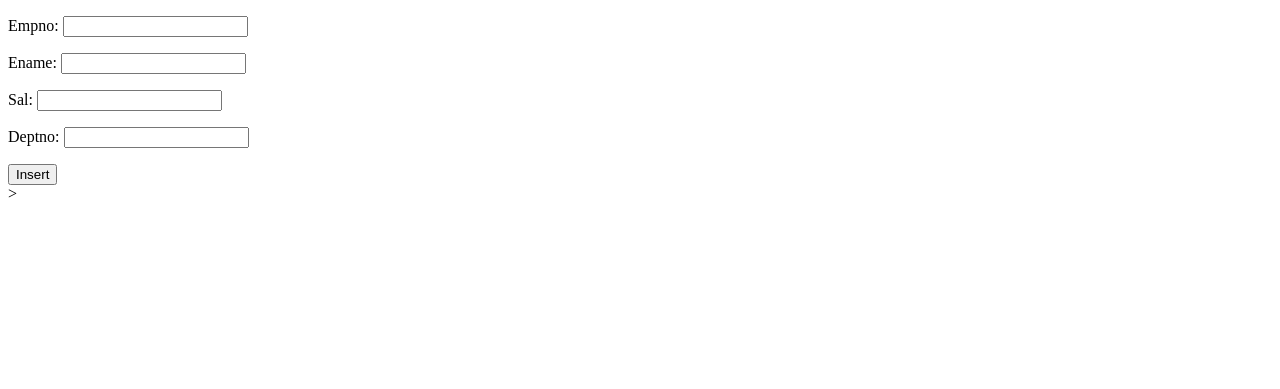
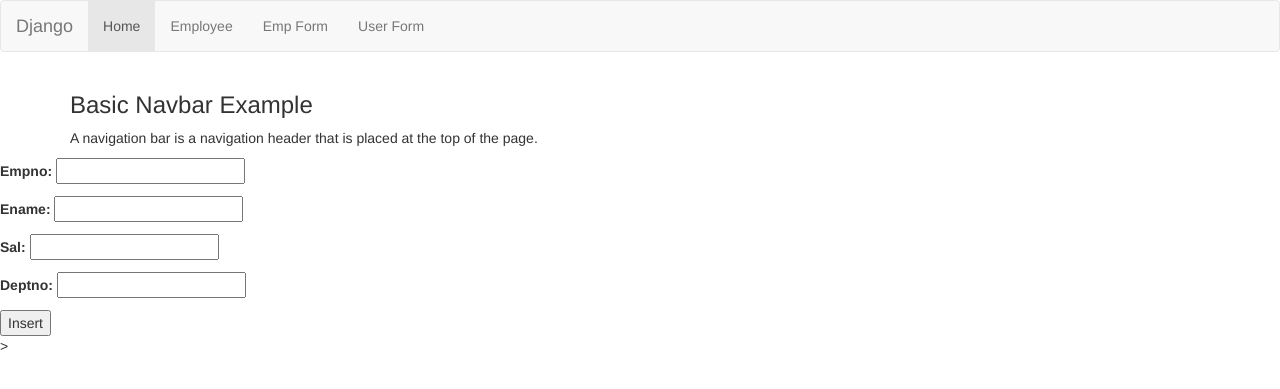
Before and after one commit to Indira-5/DjangoMagnus_July, a Django app: page /empform/ in a window 1280 px wide. Shown: the top 389 px of the page. Run offline with Django 4.2, Linux system fonts and the light colour scheme; some libraries are stand-ins or nearby versions.

Commit message:
Relative Temp

```diff
--- a/IndiraDjango/Myapp1/views.py
+++ b/IndiraDjango/Myapp1/views.py
@@ -7,8 +7,7 @@
 # Create your views here.
 
 def home(request):
-    data = {"name":"First WebPage"}
-    return render(request,'Myapp1/Home.html',context=data)
+    return render(request,'Myapp1/Base.html')
 
 def help(request):
     return HttpResponse("<h1>This is the Help Page</h1>")
--- /dev/null
+++ b/IndiraDjango/templates/Myapp1/Base.html
@@ -0,0 +1,35 @@
+<!DOCTYPE html>
+<html lang="en">
+<head>
+  <title>Bootstrap Example</title>
+  <meta charset="utf-8">
+  <meta name="viewport" content="width=device-width, initial-scale=1">
+  <link rel="stylesheet" href="https://maxcdn.bootstrapcdn.com/bootstrap/3.4.1/css/bootstrap.min.css">
+  <script src="https://ajax.googleapis.com/ajax/libs/jquery/3.6.4/jquery.min.js"></script>
+  <script src="https://maxcdn.bootstrapcdn.com/bootstrap/3.4.1/js/bootstrap.min.js"></script>
+</head>
+<body>
+
+<nav class="navbar navbar-default">
+  <div class="container-fluid">
+    <div class="navbar-header">
+      <a class="navbar-brand" href="#">Django</a>
+    </div>
+    <ul class="nav navbar-nav">
+      <li class="active"><a href="{% url 'home' %}">Home</a></li>
+      <li><a href="{% url 'emp' %}">Employee</a></li>
+      <li><a href="{% url 'empform' %}">Emp Form</a></li>
+      <li><a href="{% url 'userform' %}">User Form</a></li>
+    </ul>
+  </div>
+</nav>
+
+<div class="container">
+  <h3>Basic Navbar Example</h3>
+  <p>A navigation bar is a navigation header that is placed at the top of the page.</p>
+</div>
+
+{% block content %}
+{% endblock content %}
+</body>
+</html>
--- a/IndiraDjango/templates/Myapp1/EmpForm.html
+++ b/IndiraDjango/templates/Myapp1/EmpForm.html
@@ -1,14 +1,10 @@
-<!DOCTYPE html>
-<html lang="en">
-<head>
-    <meta charset="UTF-8">
-    <title>Employee Form Page</title>
-</head>
-<body>
+{% extends 'Myapp1/base.html'%}
+{% load static %}
+{% block content %}
   <form method="post">
       {{ form.as_p }}
       {% csrf_token %}
       <input type="submit" value="Insert">
   </form>>
-</body>
-</html>
+
+{% endblock content %}
```
Also changed, not shown: IndiraDjango/templates/Myapp1/Emp.html (+5 -12 lines).
